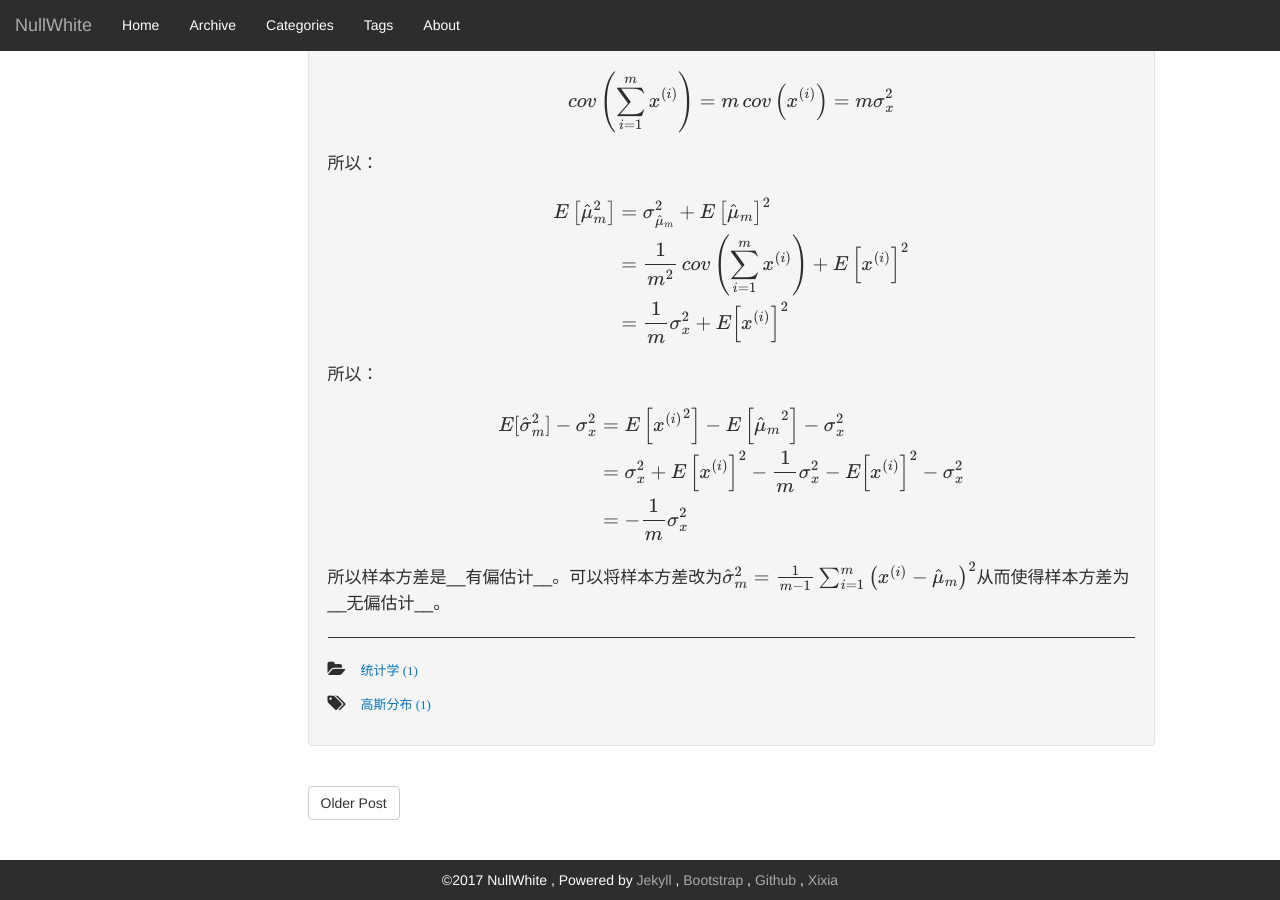
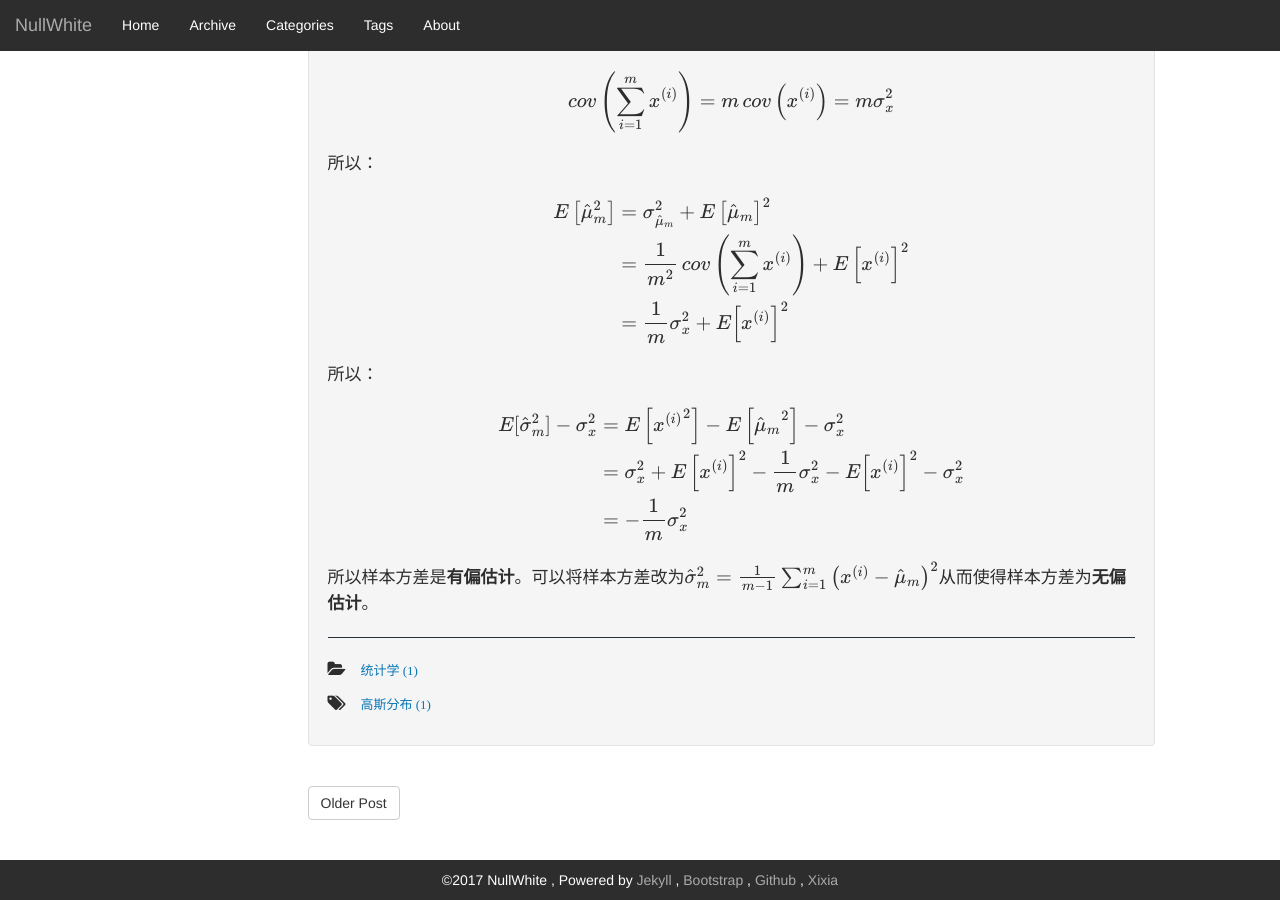
Before and after one commit to NullWhite/NullWhite.github.io, a Jekyll site: the page built from _posts/2017-11-9-高斯分布样本均值与样本方差偏差证明.md, in a window 1280 px wide and 900 px high, scrolled down 2004 px. Built offline with Jekyll 4.4.1, drawn with Linux system fonts in a browser that asks for light colours; formulas are drawn with MathJax 3; some of the changed text lies outside the part shown.

Commit message:
修改高斯分布样本均值与样本方差偏差证明

```diff
--- a/_posts/2017-11-9-高斯分布样本均值与样本方差偏差证明.md
+++ b/_posts/2017-11-9-高斯分布样本均值与样本方差偏差证明.md
@@ -43,7 +43,7 @@ $$
 E[\hat\mu_m]-\mu = 0
 $$
 
-所以样本均值是无偏估计
+所以样本均值是**无偏估计**
 
 ## 样本方差偏差证明
 
@@ -110,4 +110,4 @@ E[\hat\sigma_m^2]-\sigma_x^2&=E\left[{x^{(i)}}^2\right]-E\left[{\hat\mu_m}^2\rig
 \end{align}
 $$
 
-所以样本方差是__有偏估计__。可以将样本方差改为$\hat\sigma_m^2=\frac{1}{m-1}\sum_{i=1}^m\left(x^{(i)}-\hat\mu_m\right)^2$从而使得样本方差为__无偏估计__。
+所以样本方差是**有偏估计**。可以将样本方差改为$\hat\sigma_m^2=\frac{1}{m-1}\sum_{i=1}^m\left(x^{(i)}-\hat\mu_m\right)^2$从而使得样本方差为**无偏估计**。
```
